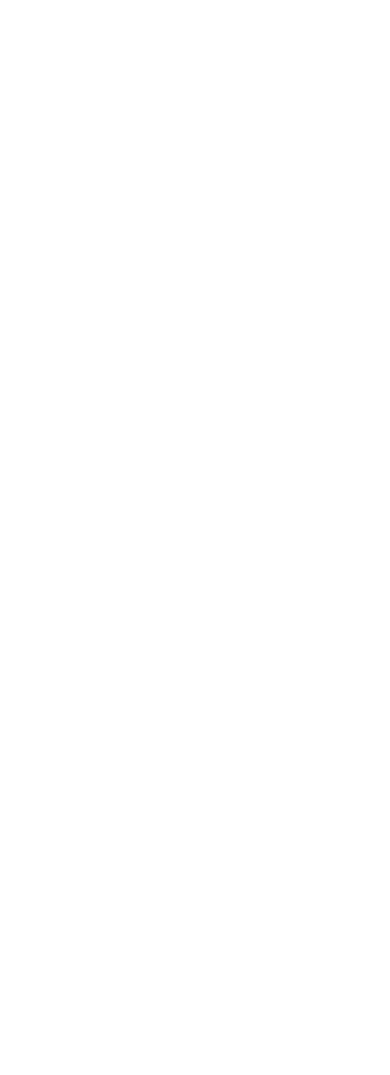
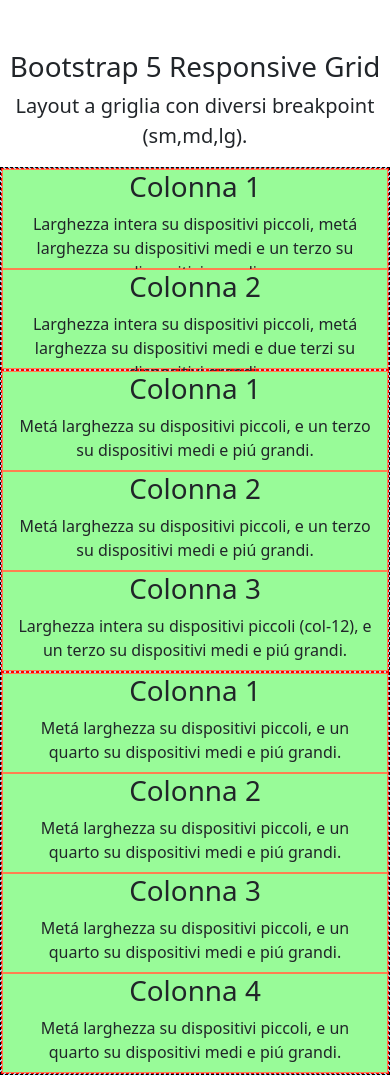
Before and after one commit to christianzaboli/htmlcss-bootstrap-layout, a plain HTML site: page index.html in a window 390 px wide. Before the commit the page ends 844 px from the top, so only its background shows below. Drawn offline with nearby package versions, Linux system fonts and the light colour scheme.

Commit message:
responsive applicato sulle colonne

```diff
--- a/css/style.css
+++ b/css/style.css
@@ -0,0 +1,30 @@
+*{
+    margin: 0;
+    padding: 0;
+    box-sizing: border-box;
+}
+
+/* DEBUG GRIGLIA BS */
+[class^='container'] {
+    border: 1px dashed black;
+    background-color: lightblue;
+    min-height: 80vh;
+}
+
+[class^='row'] {
+    border: 1px dashed red;
+}
+
+[class^='col'] {
+    height: 100px;
+    background-color: palegreen;
+    border: 1px solid coral;
+}
+
+
+
+
+header{
+    text-align: center;
+    margin-top: 50px;
+}
--- a/index.html
+++ b/index.html
@@ -17,7 +17,57 @@
 
 
 <body>
+    <header>
+        <p class="h1">Bootstrap 5 Responsive Grid</p>
+        <p class="lead">Layout a griglia con diversi breakpoint (sm,md,lg).</p>
+    </header>
     <main>
+
+        <div class="container text-center">
+            <div class="row">
+                <div class="col-lg-4 col-md-6 col-sm-12">
+                    <p class="h1">Colonna 1</p>
+                    <p>Larghezza intera su dispositivi piccoli, metá larghezza su dispositivi medi e un terzo su dispositivi grandi.</p>
+                </div>
+                <div class="col-lg-8 col-md-6 col-sm-12">
+                    <p class="h1">Colonna 2</p>
+                    <p>Larghezza intera su dispositivi piccoli, metá larghezza su dispositivi medi e due terzi su dispositivi grandi.</p>
+                </div>
+            </div>
+            <div class="row">
+                <div class="col-lg-4 col-md-4 col-sm-6">
+                    <p class="h1">Colonna 1</p>
+                    <p>Metá larghezza su dispositivi piccoli, e un terzo su dispositivi medi e piú grandi.</p>
+                </div>
+                <div class="col-lg-4 col-md-4 col-sm-6">
+                    <p class="h1">Colonna 2</p>
+                    <p>Metá larghezza su dispositivi piccoli, e un terzo su dispositivi medi e piú grandi.</p>
+                </div>
+                <div class="col-lg-4 col-md-4 col-sm-12">
+                    <p class="h1">Colonna 3</p>
+                    <p>Larghezza intera su dispositivi piccoli (col-12), e un terzo su dispositivi medi e piú grandi.</p>
+                </div>
+            </div>
+            <div class="row">
+                <div class="col-lg-3 col-md-3 col-sm-6">
+                    <p class="h1">Colonna 1</p>
+                    <p>Metá larghezza su dispositivi piccoli, e un quarto su dispositivi medi e piú grandi.</p>
+                </div>
+                <div class="col-lg-3 col-md-3 col-sm-6">
+                    <p class="h1">Colonna 2</p>
+                    <p>Metá larghezza su dispositivi piccoli, e un quarto su dispositivi medi e piú grandi.</p>
+                </div>
+                <div class="col-lg-3 col-md-3 col-sm-6">
+                    <p class="h1">Colonna 3</p>
+                    <p>Metá larghezza su dispositivi piccoli, e un quarto su dispositivi medi e piú grandi.</p>
+                </div>
+                <div class="col-lg-3 col-md-3 col-sm-6">
+                    <p class="h1">Colonna 4</p>
+                    <p>Metá larghezza su dispositivi piccoli, e un quarto su dispositivi medi e piú grandi.</p>
+                </div>
+            </div>
+        </div>
+
 
     </main>
 </body>
```
